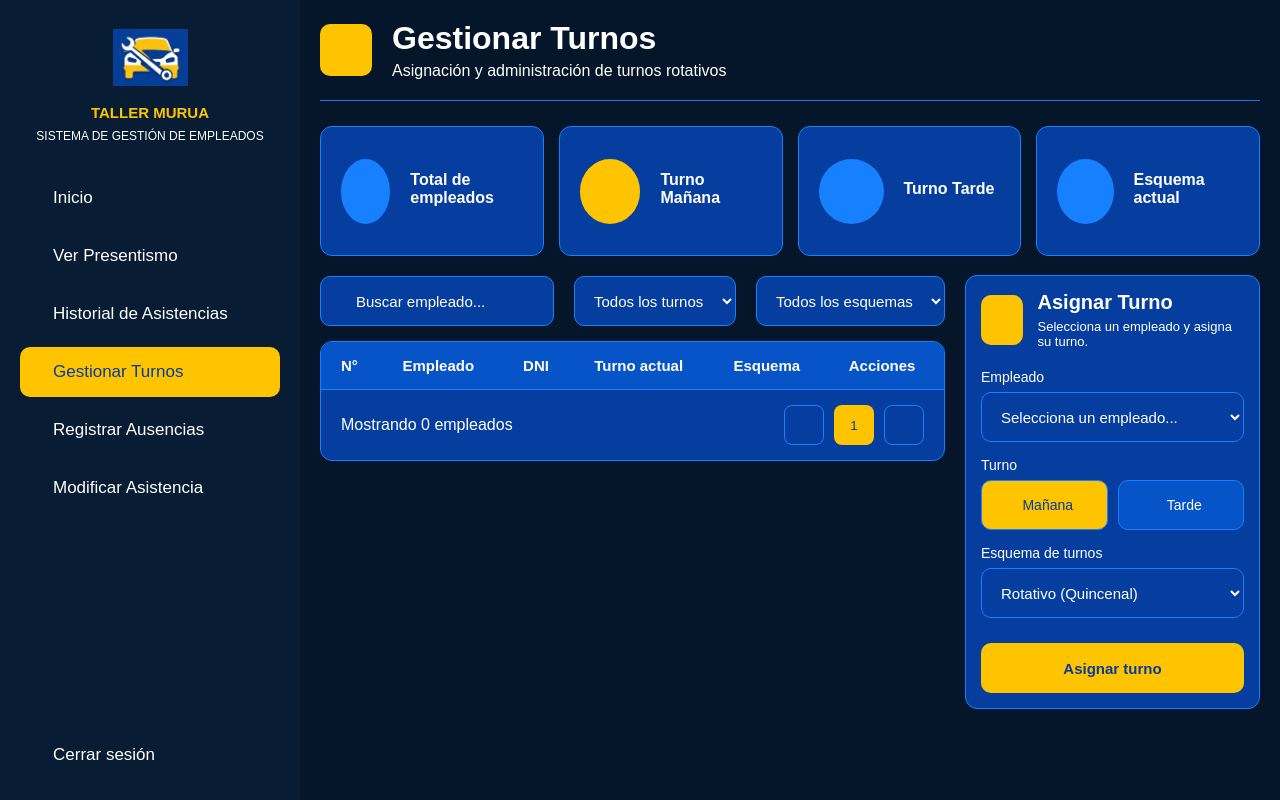
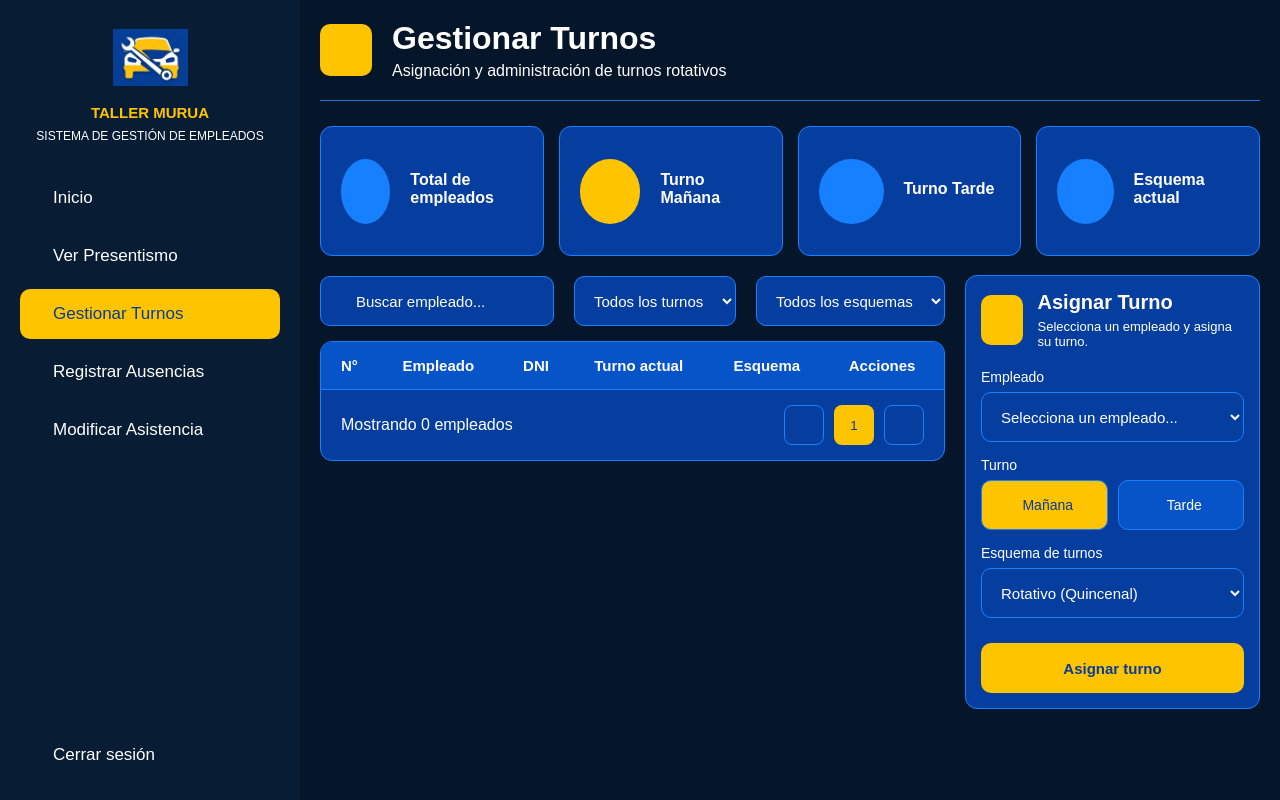
Before and after one commit to NicolasMurua21/asistenciaTallerMecanico, a Python web app: template templates/GestionDeTurnos.html in a window 1280 px wide. Run offline with Jinja, Linux system fonts and the light colour scheme; the template is opened without the code that fills it, so the values that code supplies are empty.

Commit message:
arreglo html

```diff
--- a/templates/GestionDeTurnos.html
+++ b/templates/GestionDeTurnos.html
@@ -43,7 +43,7 @@
 
             <nav class="menu">
 
-                <a href="#" class="menu-item">
+                <a href="#" class="menu-item" onclick="location.href='paneladmin.html'">
 
                     <i class="fa-solid fa-house"></i>
 
@@ -52,20 +52,11 @@
                 </a>
 
 
-                <a href="#" class="menu-item">
+                <a href="#" class="menu-item" onclick="location.href='presentismo.html'">
 
                     <i class="fa-solid fa-clock"></i>
 
                     <span>Ver Presentismo</span>
-
-                </a>
-
-
-                <a href="#" class="menu-item">
-
-                    <i class="fa-solid fa-calendar-days"></i>
-
-                    <span>Historial de Asistencias</span>
 
                 </a>
 
@@ -79,7 +70,7 @@
                 </a>
 
 
-                <a href="#" class="menu-item">
+                <a href="#" class="menu-item" onclick="location.href='ausencias.html'">
 
                     <i class="fa-solid fa-user-xmark"></i>
 
@@ -88,7 +79,7 @@
                 </a>
 
 
-                <a href="#" class="menu-item">
+                <a href="#" class="menu-item" onclick="location.href='modificarasistencia.html'">
 
                     <i class="fa-solid fa-pen"></i>
 
```
Also changed, not shown: templates/modificarasistencia.html (+2 -7 lines).
